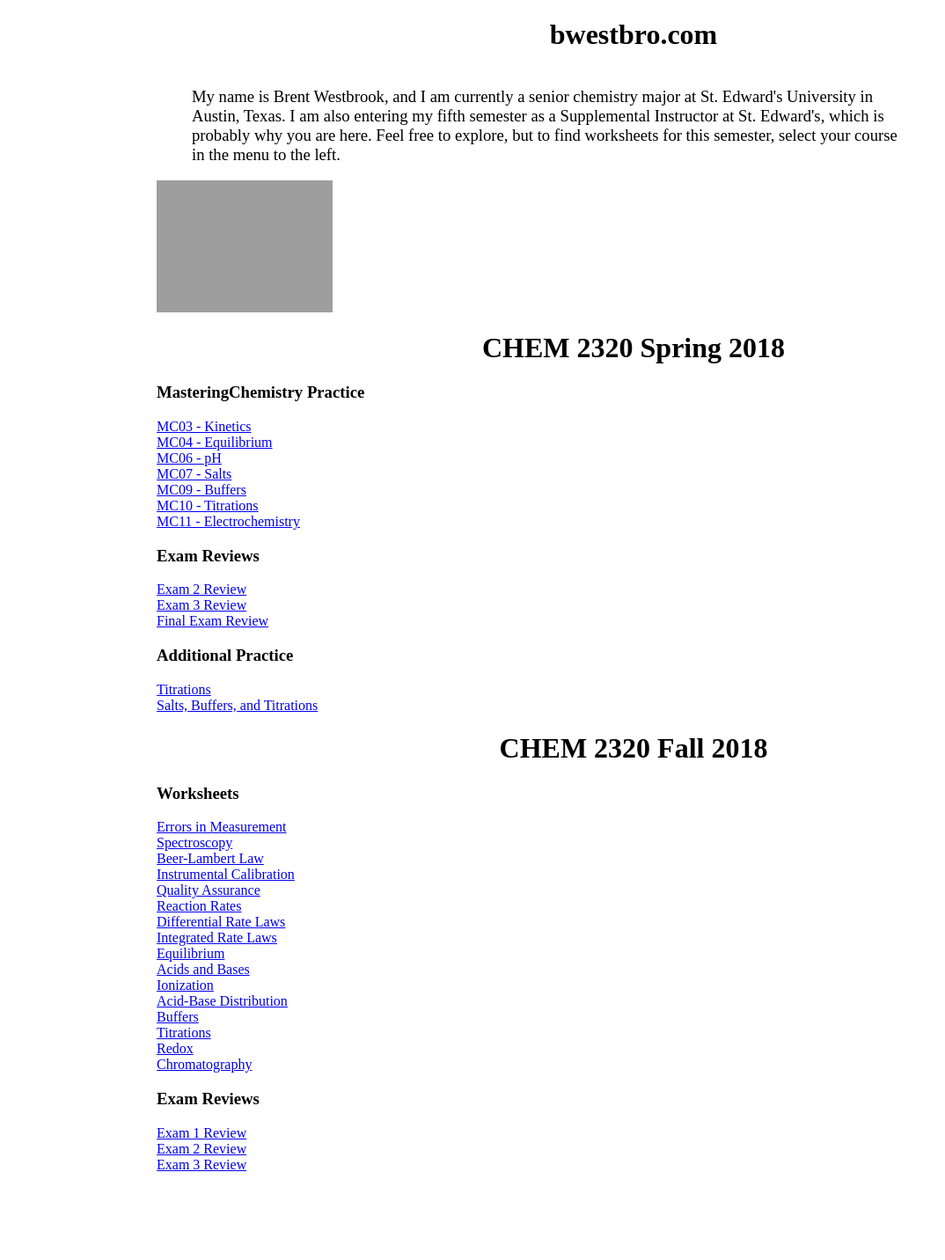
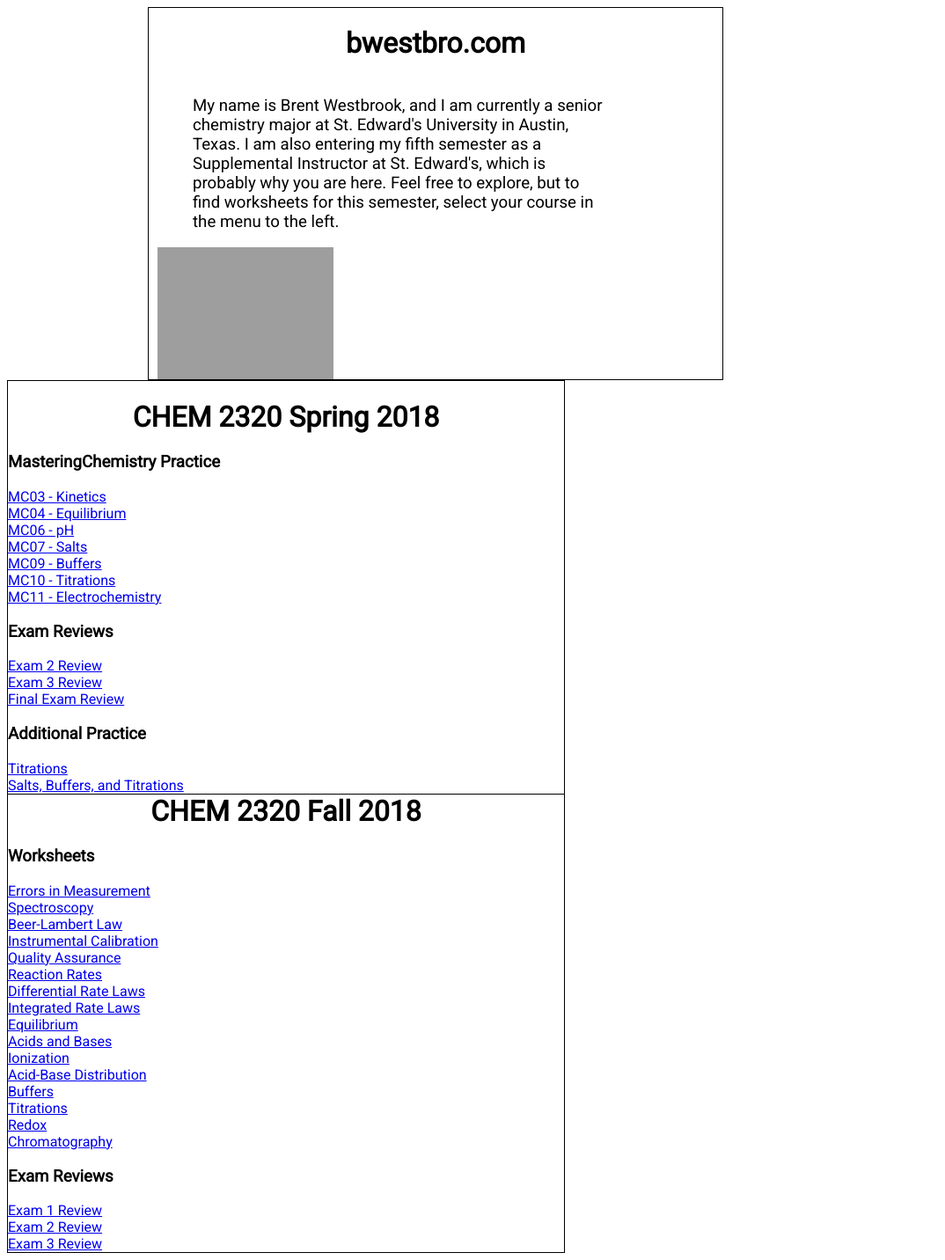
Before and after one commit to ntBre/bwestbro.com, a PHP site: page / in a window 1280 px wide. Shown: the whole page at 88% size, without its empty margins (0-1074 px from the left). Before the commit the page ends 1331 px from the top, so only its background shows below. Run offline with PHP 8.4, Linux system fonts and the light colour scheme; grey boxes are pictures that could not be loaded.

Commit message:
my first css

```diff
--- a/index.html
+++ b/index.html
@@ -22,7 +22,7 @@ select your course in the menu to the left.</p>
 <img src="./resources/images/brent.jpg" alt="Brent">
 </div>
 
-<div class="main">
+<div class="spring-18">
 	<h1>CHEM 2320 Spring 2018</h1>
 	<h3>MasteringChemistry Practice</h3>
 	<a href="sp18/MCPractice/MC03Practice.pdf">MC03 -  Kinetics</a>
@@ -51,7 +51,7 @@ select your course in the menu to the left.</p>
 	<a href="sp18/AdditionalPractice/MoreBuffers.pdf">Salts, Buffers, and Titrations</a>
 	</div>
 
-	<div class="main">
+	<div class="fall-18">
 		<h1>CHEM 2320 Fall 2018</h1>
 				<h3>Worksheets</h3>
 				<a href="./fa18/ws1.pdf">Errors in Measurement</a>
--- a/site.css
+++ b/site.css
@@ -1,5 +1,24 @@
+body {
+	font-family: Roboto;
+}
 h1 {
 	text-align: center;
+}
+
+.main {
+	width: 50%;
+	border: solid black 1px;
+}
+
+.spring-18 {
+	width: 50%;
+	border: solid black 1px;
+	float: left;
+}
+
+.fall-18 {
+	width: 50%;
+	border: solid black 1px;
 }
 
 p {
@@ -7,10 +26,6 @@ p {
 	width: 75%;
 	float: left;
 	padding: 0px 40px;
-}
-
-body {
-	background-color: white;
 }
 
 img {
```
